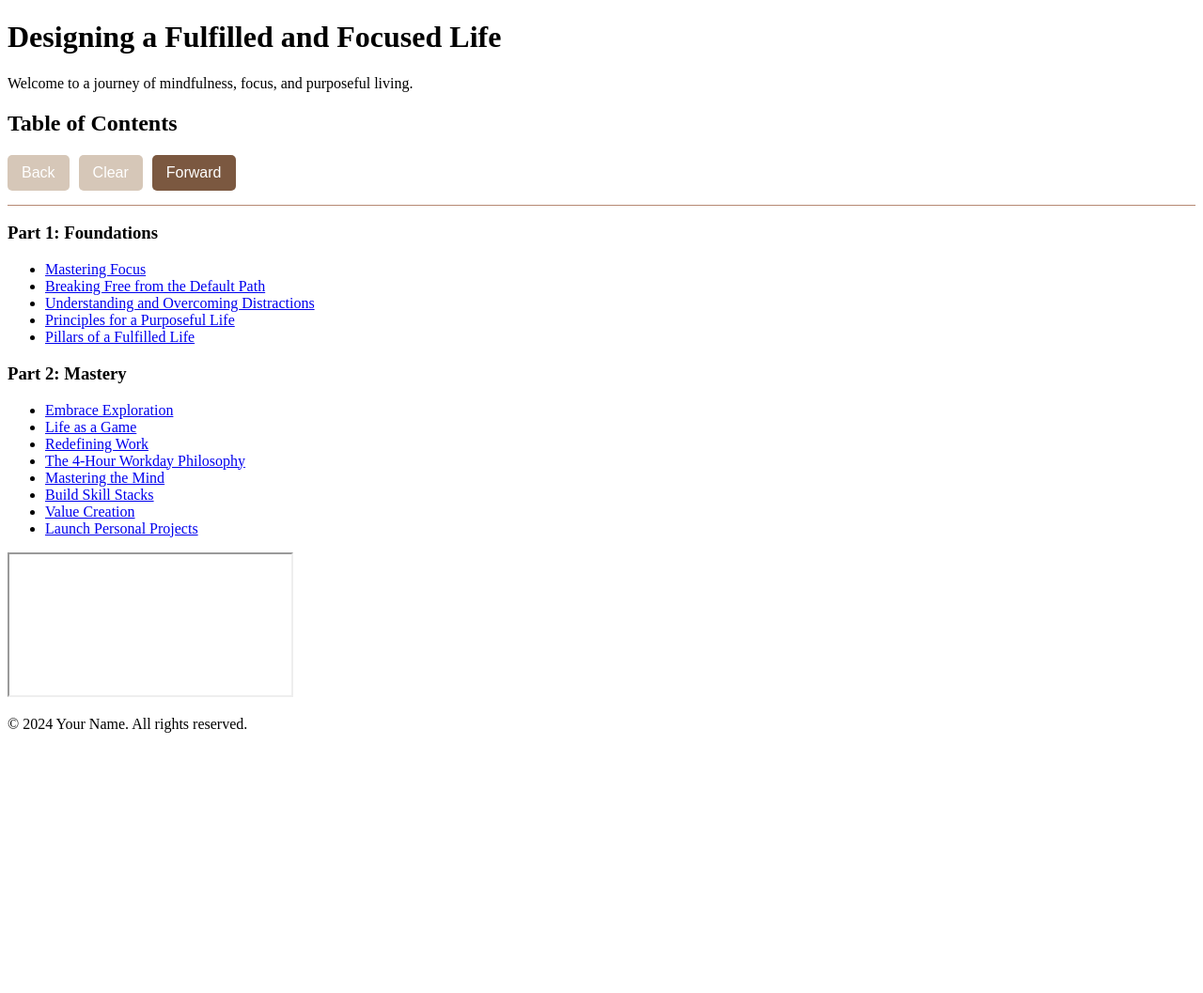
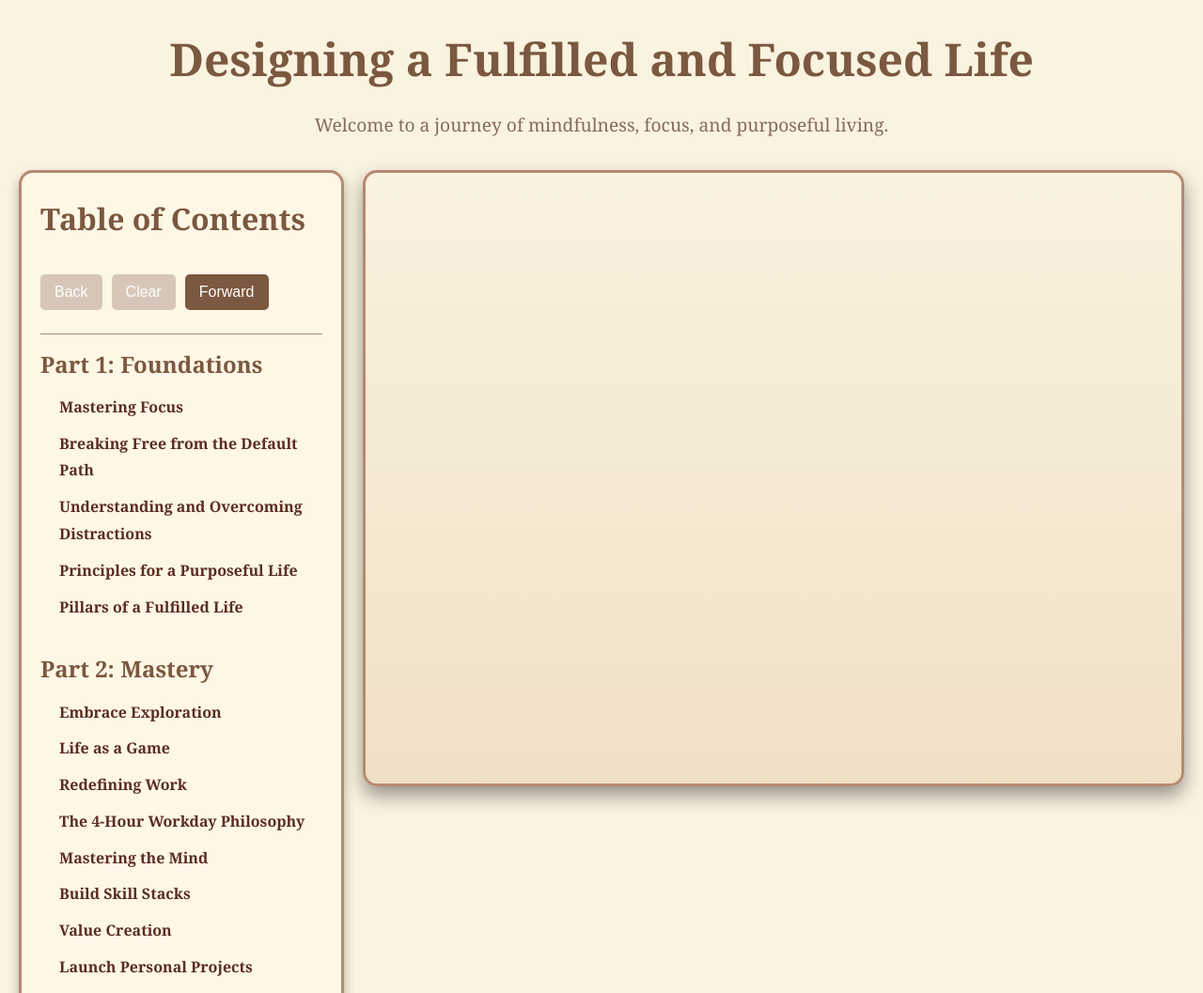
Before and after one commit to DollarAlchemy/Blog1, a plain HTML site: page index.html in a window 1280 px wide. Shown: the top 1057 px of the page at 94% size. Before the commit the page ends 800 px from the top, so only its background shows below. Drawn offline with Linux system fonts and the light colour scheme.

Commit message:
Update styles.css

```diff
--- a/styles.css
+++ b/styles.css
@@ -1,8 +1,108 @@
-/* Viewer Controls (buttons) */
+/* Reset */
+body, h1, h2, h3, p, ul, li, a, button {
+    margin: 0;
+    padding: 0;
+    list-style: none;
+    text-decoration: none;
+    box-sizing: border-box;
+}
+
+/* General Styling */
+body {
+    font-family: 'Georgia', serif;
+    line-height: 1.8;
+    color: #4a4a4a;
+    background-color: #faf3e0;
+    padding: 20px;
+}
+
+header {
+    text-align: center;
+    margin-bottom: 30px;
+}
+header h1 {
+    font-size: 3em;
+    margin-bottom: 10px;
+    color: #7b5840;
+}
+header p {
+    font-size: 1.2em;
+    color: #856a5d;
+}
+
+/* Main Layout */
+#main-container {
+    display: flex;
+    gap: 20px; /* Space between table of contents and viewer */
+    align-items: flex-start;
+    justify-content: flex-start;
+}
+
+/* Table of Contents */
+#table-of-contents {
+    flex: 1 1 300px;
+    max-width: 300px;
+    background-color: #fff7e6;
+    padding: 20px;
+    border: 3px solid #b68973; /* Warm brown border */
+    border-radius: 15px;
+    box-shadow: 0 6px 12px rgba(0, 0, 0, 0.3); /* Deeper shadow for separation */
+    display: flex;
+    flex-direction: column;
+}
+
+#table-of-contents h2 {
+    font-size: 2em;
+    margin-bottom: 15px;
+    color: #7b5840;
+}
+
+/* Add a horizontal separator */
+#table-of-contents hr {
+    border: none;
+    height: 1px;
+    background-color: #b68973;
+    margin: 10px 0;
+}
+
+/* Content Section */
+.content-section {
+    margin-bottom: 20px;
+}
+.content-section h3 {
+    font-size: 1.5em;
+    margin-bottom: 10px;
+    color: #7b5840;
+}
+ul {
+    padding-left: 20px;
+}
+ul li {
+    margin: 10px 0;
+}
+ul li a {
+    color: #5a2d22;
+    text-decoration: none;
+    font-weight: bold;
+}
+ul li a:hover {
+    text-decoration: underline;
+}
+
+/* Highlight the active page */
+ul li a.active {
+    color: #ffffff;
+    background-color: #7b5840;
+    padding: 5px 10px;
+    border-radius: 5px;
+}
+
+/* Viewer Controls */
 #viewer-controls {
     display: flex;
     gap: 10px;
-    margin-bottom: 15px; /* Adds space between buttons and separator */
+    margin-top: 15px; /* Adds spacing above the separator */
+    margin-bottom: 15px; /* Adds spacing below the buttons */
     justify-content: flex-start;
 }
 
@@ -17,6 +117,7 @@
     transition: background-color 0.3s ease, transform 0.2s ease; /* Smooth animations */
 }
 
+/* Hover and Focus Effects */
 #viewer-controls button:hover:not(:disabled),
 #viewer-controls button:focus {
     background-color: #5a2d22;
@@ -24,17 +125,44 @@
     outline: none;
 }
 
-/* Disabled button styles */
+/* Disabled Button Styles */
 #viewer-controls button:disabled {
     background-color: #d6c7b8;
     cursor: not-allowed;
     transform: none;
 }
 
-/* Add a horizontal separator */
-#table-of-contents hr {
-    border: none;
-    height: 1px;
-    background-color: #b68973;
-    margin: 10px 0;
+/* Embedded Viewer (iframe) */
+iframe#viewer {
+    flex: 3;
+    width: 100%;
+    height: calc(100vh - 150px);
+    border: 3px solid #b68973; /* Matching table of contents */
+    border-radius: 15px;
+    box-shadow: 0 10px 20px rgba(0, 0, 0, 0.4);
+    background: linear-gradient(to bottom, #faf3e0, #f0e0c6);
+    background-clip: padding-box;
+    transform-origin: center;
+    transition: transform 0.3s ease, box-shadow 0.3s ease;
 }
+
+iframe#viewer:hover {
+    box-shadow: 0 12px 24px rgba(0, 0, 0, 0.5);
+    transform: scale(1.02);
+}
+
+/* Responsive Design */
+@media (max-width: 768px) {
+    #main-container {
+        flex-direction: column;
+    }
+
+    #table-of-contents, iframe#viewer {
+        width: 100%;
+        height: auto;
+    }
+
+    #viewer-controls {
+        justify-content: center;
+    }
+}
```
